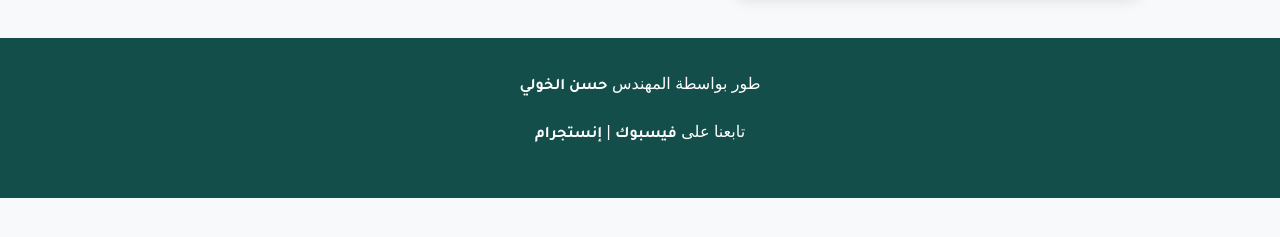
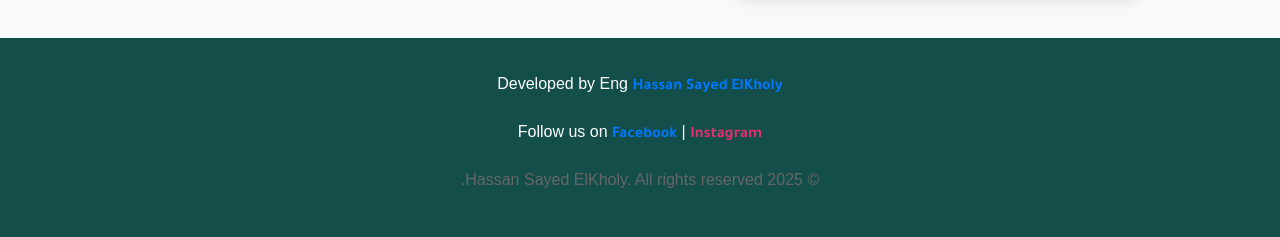
Before and after one commit to EngHassanEl-kholy/Dawy, a plain HTML site: page index.html in a window 1280 px wide. Shown: the part 4480-4717 px from the top of the page. Before the commit the page ends 4678 px from the top, so only its background shows below. Drawn offline with nearby package versions, Linux system fonts and the light colour scheme.

Commit message:
Update footer

```diff
--- a/index.html
+++ b/index.html
@@ -487,15 +487,20 @@
 
 
   <footer>
-     <p>
-      طور بواسطة المهندس
-      <a href="https://www.facebook.com/eng.hassan.elkholy1" target="_blank" rel="noopener noreferrer" >حسن الخولي</a>
-     </p>
     <p>
-      تابعنا على
-      <a href="https://www.facebook.com/Dawime.eg" target="_blank" rel="noopener noreferrer">فيسبوك</a> |
-      <a href="https://www.instagram.com/YourPage" target="_blank" rel="noopener noreferrer">إنستجرام</a>
-    </p>
+    Developed by Eng
+    <a href="https://www.facebook.com/eng.hassan.elkholy1" target="_blank" rel="noopener noreferrer" style="color: #0078ff; text-decoration: none;">
+      Hassan Sayed ElKholy
+    </a>
+  </p>
+  <p>
+    Follow us on
+    <a href="https://www.facebook.com/Dawime.eg" target="_blank" rel="noopener noreferrer" style="color: #0078ff; text-decoration: none;">Facebook</a> |
+    <a href="https://www.instagram.com/YourPage" target="_blank" rel="noopener noreferrer" style="color: #E1306C; text-decoration: none;">Instagram</a>
+  </p>
+  <p style="margin-top: 10px; color: #666;">
+    &copy; 2025 Hassan Sayed ElKholy. All rights reserved.
+  </p>
   </footer>
 </body>
 </html>
```
